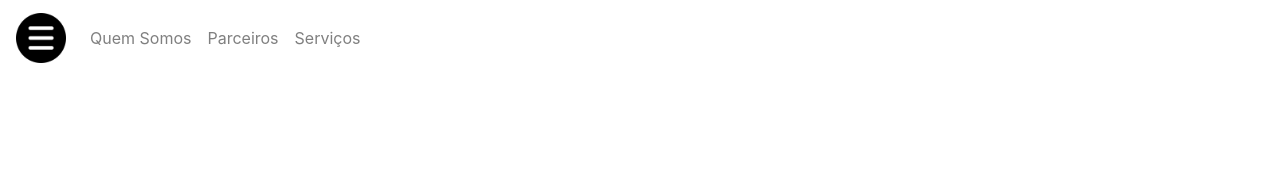
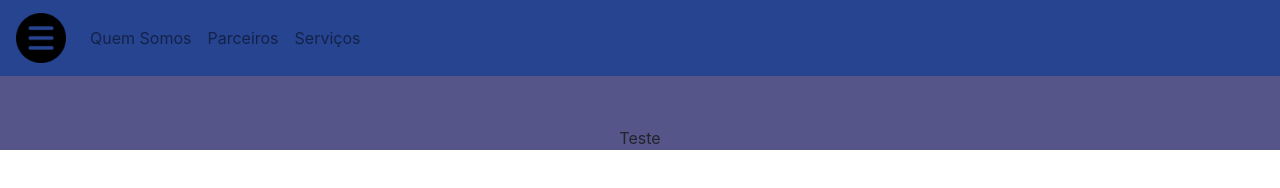
Before and after one commit to JhonatanSSantiago/curso-dio-construindo-pagina-com-bootstrap, a plain HTML site: page index.html in a window 1280 px wide. Drawn offline with Linux system fonts and the light colour scheme.

Commit message:
Segunda aula

```diff
--- a/css/style.css
+++ b/css/style.css
@@ -0,0 +1,11 @@
+.navbar {
+    background-color: rgb(39, 68, 145);
+}
+
+.quem-somos {
+    background-color: rgb(85, 85, 138);
+}
+
+.margin {
+    padding-top: 50px;
+}
--- a/index.html
+++ b/index.html
@@ -27,5 +27,11 @@
               </ul>
             </div>
           </nav>
+
+          <section id="quemsomos">
+                <div class="container-fluid quem-somos text-center margin">
+                    <p>Teste</p>
+                </div>
+          </section>
     </body>
 </html>
```
